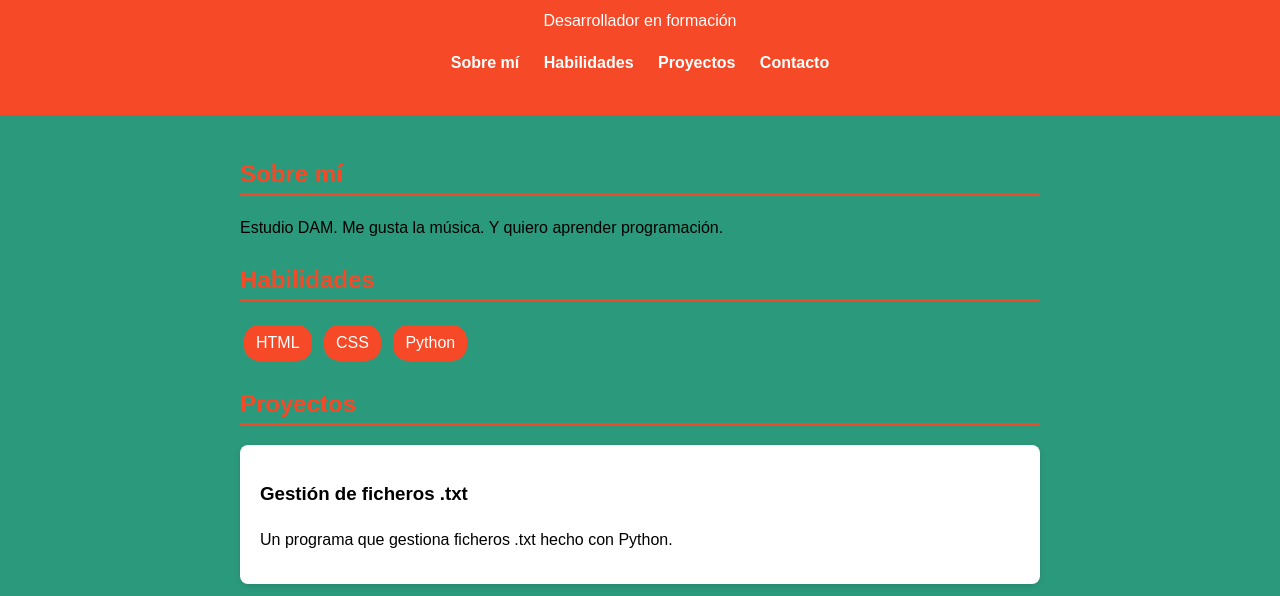
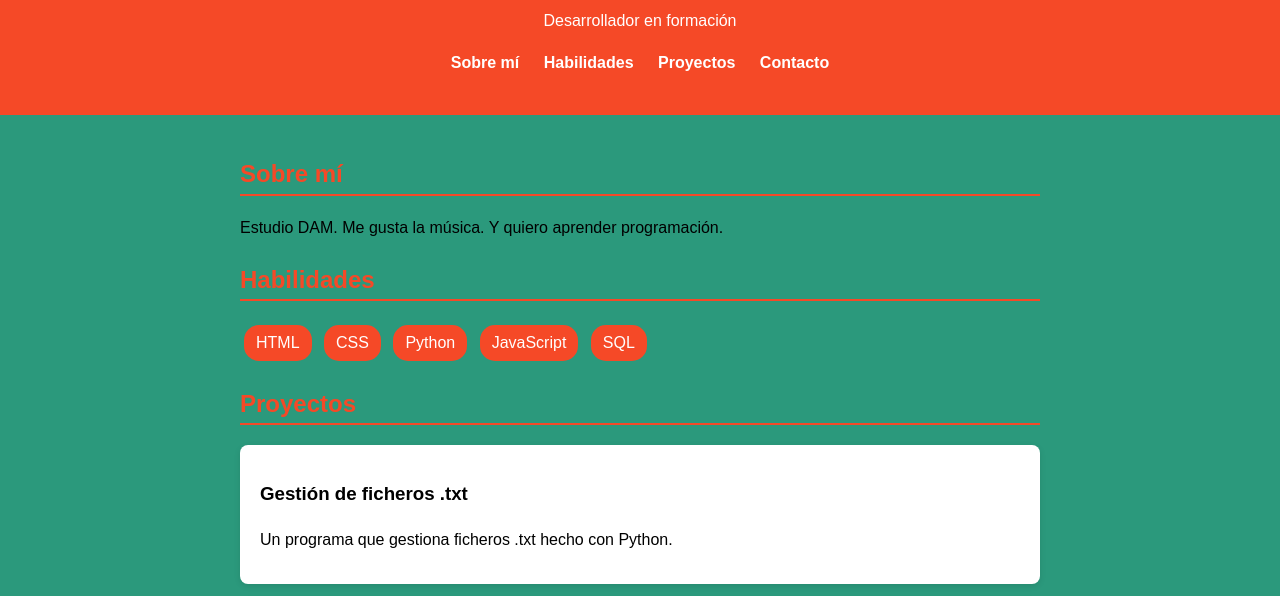
Before and after one commit to Paulus314/Paulus314.github.io, a plain HTML site: page index.html in a window 1280 px wide. Shown: the part 126-722 px from the top of the page. Drawn offline with Linux system fonts and the light colour scheme.

Commit message:
Habilidades añadidas

```diff
--- a/index.html
+++ b/index.html
@@ -34,6 +34,8 @@
         <li>HTML</li>
         <li>CSS</li>
         <li>Python</li>
+        <li>JavaScript</li>
+        <li>SQL</li>
       </ul>
     </section>
 
```
